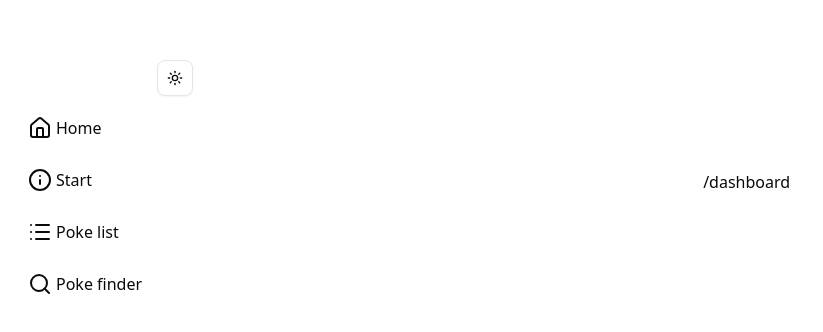
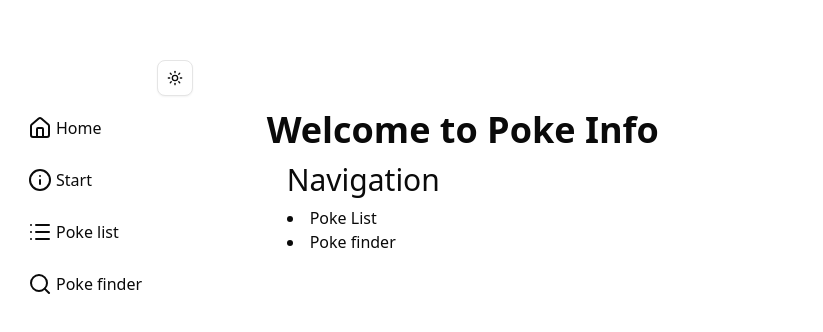
Before and after one commit to Adr1Est/poke-info, a Next.js app: page /dashboard in a window 1280 px wide. Shown: the part 218-550 px from the top of the page, without its empty margins (0-823 px from the left). Built offline with nearby package versions, Linux system fonts and the light colour scheme.

Commit message:
dashboard start page

```diff
--- a/app/dashboard/page.tsx
+++ b/app/dashboard/page.tsx
@@ -1,7 +1,39 @@
+import Link from "next/link"
+
 export default function Dashboard(){
+  const appRoutes = [
+    {
+      id: 1,
+      name: "Poke List",
+      route: "/dashboard/list"
+    },
+    {
+      id: 2,
+      name: "Poke finder",
+      route: "/dashboard/find"
+    }
+  ]
+
   return (
-    <div className="relative flex flex-col items-center justify-center w-full md:w-9/10 gap-1">
-      <p>/dashboard</p>
-    </div>
+    <section className="relative flex flex-col items-center md:items-start justify-center w-full md:w-9/10 gap-3">
+      <h1 className="font-semibold text-4xl">Welcome to Poke Info</h1>
+
+      <div className="flex flex-col gap-2 ml-5">
+        <h2 className="font-medium text-3xl">Navigation</h2>
+        <ul className="list-disc list-inside">
+          {
+            appRoutes.map((item) => (
+              <li key={item.id}>
+                <Link
+                  href={item.route}
+                >
+                  {item.name}
+                </Link>
+              </li>
+            ))
+          }
+        </ul>
+      </div>
+    </section>
   )
 }
```
